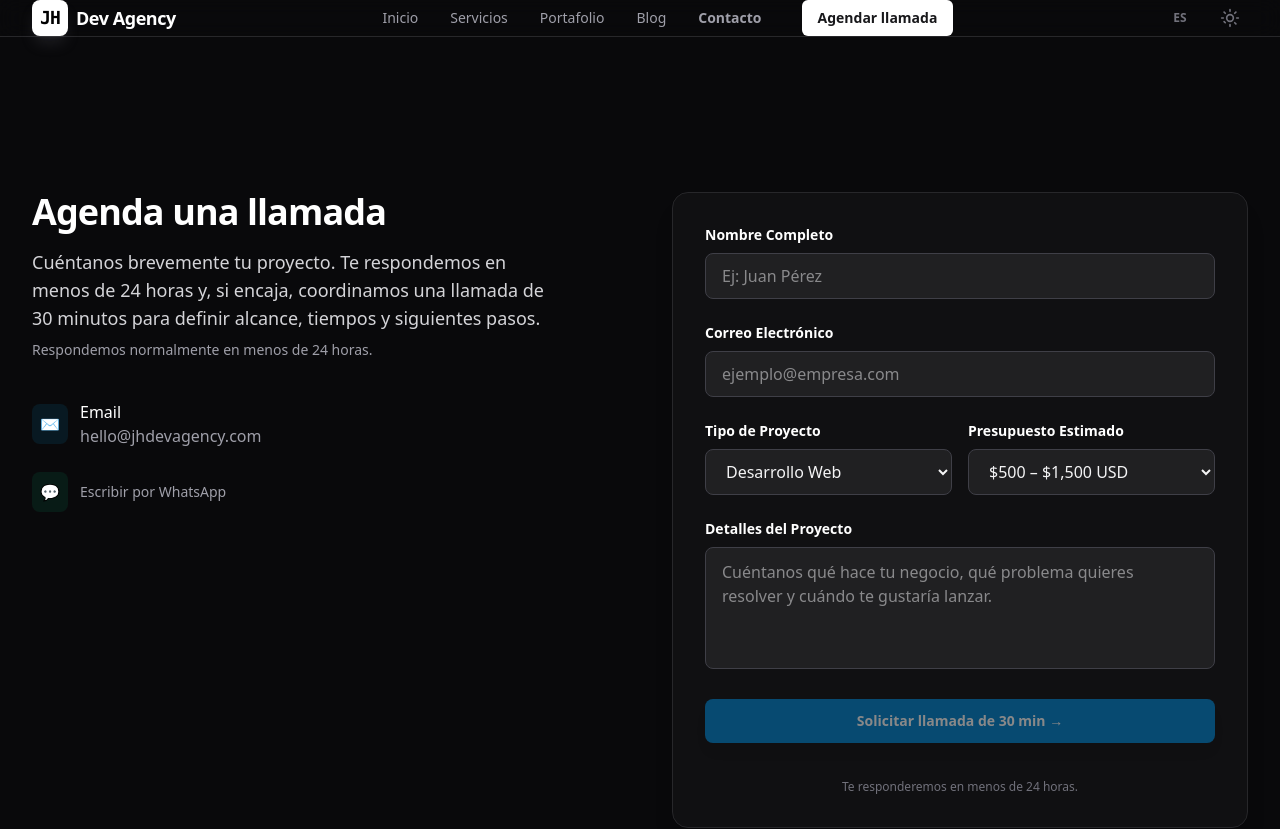
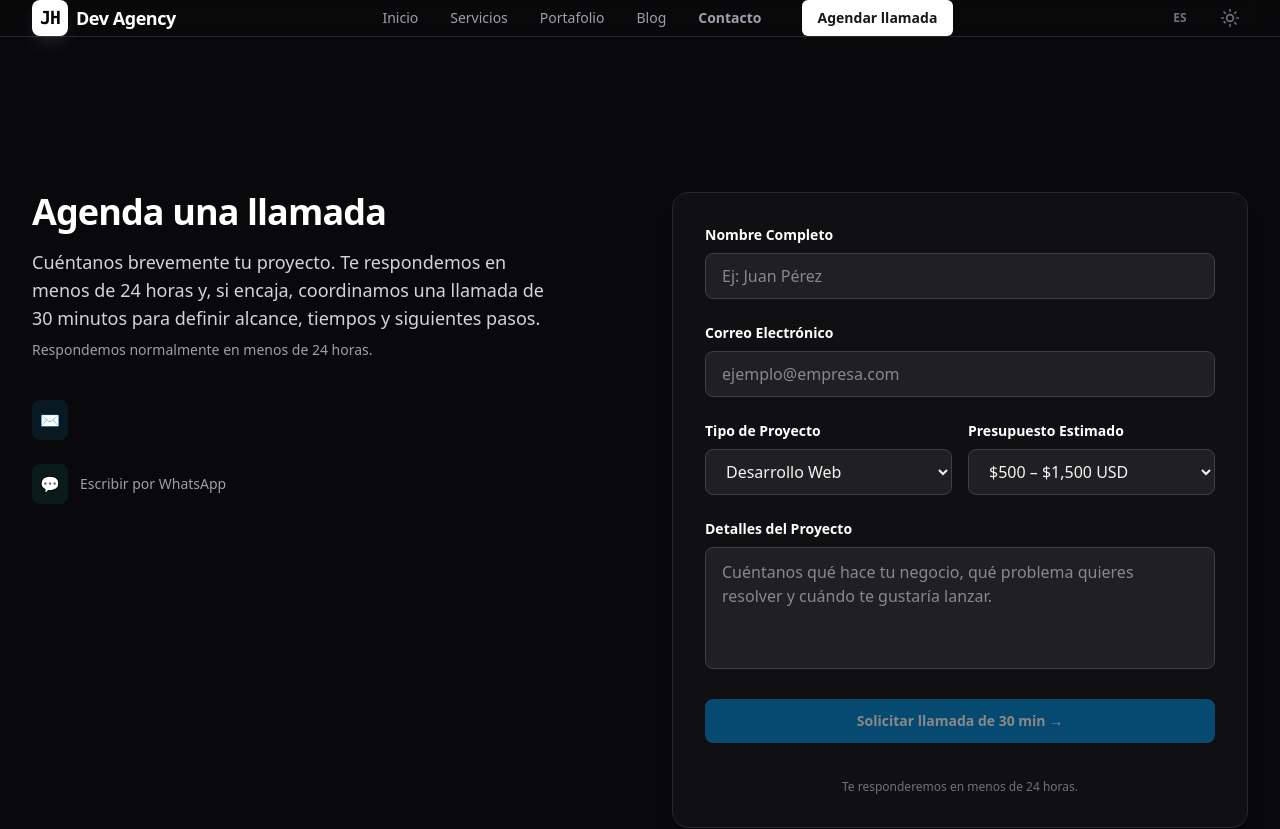
Before and after one commit to JH-Dev-Agency/jh-dev-agency, an Angular app: page /contact in a window 1280 px wide. Shown: the top 829 px of the page. Built offline with nearby package versions, Linux system fonts and the light colour scheme.

Commit message:
update contact

```diff
--- a/src/app/features/contact/contact.ts
+++ b/src/app/features/contact/contact.ts
@@ -28,12 +28,6 @@ import { Settings } from '../../core/state/settings';
           <div class="mt-10 space-y-6 text-zinc-600 dark:text-zinc-400">
             <div class="flex items-center gap-3">
               <div class="p-2 rounded-lg bg-sky-500/10 text-sky-500">✉️</div>
-              <div>
-                <p class="font-medium text-zinc-900 dark:text-white">Email</p>
-                <a href="mailto:hello@jhdevagency.com" class="hover:text-sky-500">
-                  hello@jhdevagency.com
-                </a>
-              </div>
             </div>
 
             <div class="flex items-center gap-3">
```
